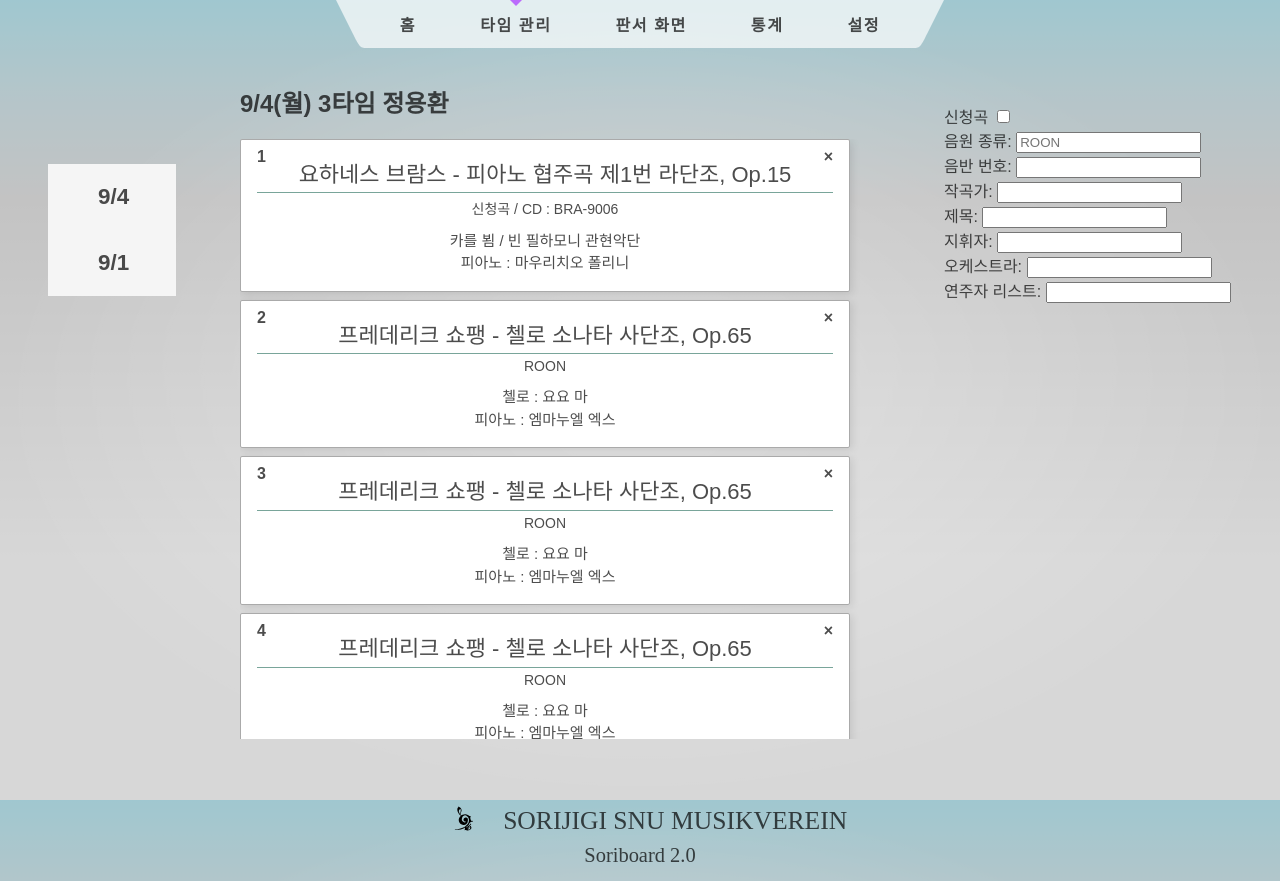
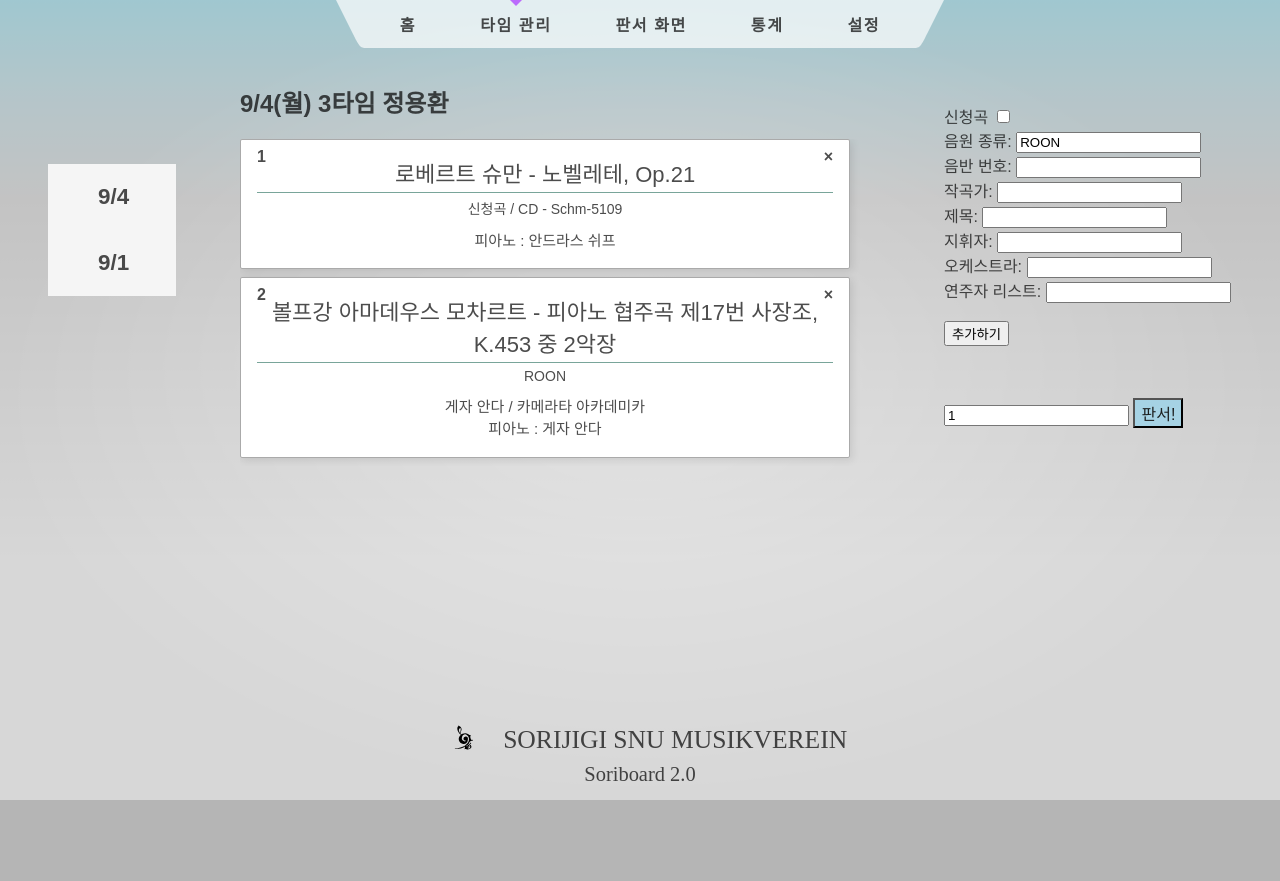
Before and after one commit to SNU-Sorijigi/SoriBoard-frontend, a SvelteKit app: page /time_manage in a window 1280 px wide. After the commit the page ends 800 px from the top, so only its background shows below. Built offline with nearby package versions, Linux system fonts and the light colour scheme.

Commit message:
time_manage

```diff
--- /dev/null
+++ b/src/lib/InlineEdit.svelte
@@ -0,0 +1,59 @@
+<script>
+    import { createEventDispatcher, onMount } from 'svelte'
+
+    export let value, required = true
+
+    const dispatch = createEventDispatcher()
+    let editing = false, original
+
+    onMount(() => {
+      original = value
+    })
+
+    function edit() {
+      editing = true
+    }
+
+    function submit() {
+          if (value != original) {
+              dispatch('submit', value)
+          }
+
+      editing = false
+    }
+
+    function keydown(event) {
+      if (event.key == 'Escape') {
+        event.preventDefault()
+        value = original
+        editing = false
+      }
+    }
+
+      function focus(element) {
+          element.focus()
+      }
+
+</script>
+
+  {#if editing}
+    <div on:submit|preventDefault={submit} on:keydown={keydown}>
+      <input bind:value on:blur={submit} {required} use:focus/>
+    </div>
+  {:else}
+    <div on:click={edit}>
+      {value}
+    </div>
+  {/if}
+
+  <style>
+    input {
+      border: none;
+      background: none;
+      font-size: inherit;
+      color: inherit;
+      font-weight: inherit;
+      text-align: inherit;
+      box-shadow: none;
+    }
+  </style>
--- /dev/null
+++ b/src/lib/server/database.js
@@ -0,0 +1,21 @@
+export const time_table = [
+    {
+        requested: 'on',
+        source: 'CD',
+        number: 'Schm-5109',
+        composer: '로베르트 슈만',
+        title: '노벨레테, Op.21',
+        conductor: '',
+        orchestra: '',
+        performer: '피아노 : 안드라스 쉬프'
+    },
+    {
+        source: 'ROON',
+        number: '',
+        composer: '볼프강 아마데우스 모차르트',
+        title: '피아노 협주곡 제17번 사장조, K.453 중 2악장',
+        conductor: '게자 안다',
+        orchestra: '카메라타 아카데미카',
+        performer: '피아노 : 게자 안다'
+    }
+]
--- /dev/null
+++ b/src/routes/time_manage/+page.server.js
@@ -0,0 +1,20 @@
+import { time_table } from "$lib/server/database";
+
+export function load() {
+    return {
+        time_table
+    };
+}
+
+export const actions = {
+    default: async ({ request }) => {
+        const data = await request.formData();
+        const converted = {};
+        for (const entry of data.entries()) {
+            const [key, value] = entry;
+            converted[key] = value;
+        }
+        console.log(converted);
+        time_table.push(converted);
+    }
+}
--- a/src/routes/time_manage/+page.svelte
+++ b/src/routes/time_manage/+page.svelte
@@ -1,6 +1,17 @@
 <script>
-	import { page } from '$app/stores';
     import Music from './Music.svelte'
+    import { current } from './display.js'
+
+    export let data;
+
+    function change() {
+        current.update((data) =>
+        ["요하네스 브람스", "피아노 협주곡 제1번 라단조, Op.15", "카를 뵘 / 빈 필하모니 관현악단 \n 피아노 : 마우리치오 폴리니"]
+        );
+        target_num++;
+    };
+
+    let target_num = 1;
 </script>
 
 <svelte:head>
@@ -37,64 +48,36 @@
     <h2>9/4(월) 3타임 정용환</h2>
 </div>
 <div class="time_table">
+    {#each data.time_table as info, i}
     <Music>
-        <span slot="id">1</span>
-        <span slot="composer">요하네스 브람스</span>
-	    <span slot="name">피아노 협주곡 제1번 라단조, Op.15</span>
-	    <span slot="requested">신청곡</span>
-    	<span slot="source">CD : BRA-9006</span>
-	    <span slot="conductor">카를 뵘</span>
-    	<span slot="orchestra">빈 필하모니 관현악단</span>
-	    <span slot="performer">피아노 : 마우리치오 폴리니</span>
+        <span slot="id">{i + 1}</span>
+        <span slot="composer">{info.composer}</span>
+	    <span slot="title">{info.title}</span>
+	    <span slot="requested">{#if info.requested === 'on'}신청곡 / {/if}</span>
+    	<span slot="source">{info.source} {#if info.number != ''}- {info.number}{/if}</span>
+        <span slot="orchestra">{#if info.conductor!=''}{info.conductor} / {info.orchestra}<br>{/if}</span>
+	    <span slot="performer">{info.performer}</span>
     </Music>
-    <Music>
-        <span slot="id">2</span>
-        <span slot="composer">프레데리크 쇼팽</span>
-	    <span slot="name">첼로 소나타 사단조, Op.65</span>
-    	<span slot="source">ROON</span>
-	    <span slot="performer">첼로 : 요요 마<br>피아노 : 엠마누엘 엑스</span>
-    </Music>
-    <Music>
-        <span slot="id">3</span>
-        <span slot="composer">프레데리크 쇼팽</span>
-	    <span slot="name">첼로 소나타 사단조, Op.65</span>
-    	<span slot="source">ROON</span>
-	    <span slot="performer">첼로 : 요요 마<br>피아노 : 엠마누엘 엑스</span>
-    </Music>
-    <Music>
-        <span slot="id">4</span>
-        <span slot="composer">프레데리크 쇼팽</span>
-	    <span slot="name">첼로 소나타 사단조, Op.65</span>
-    	<span slot="source">ROON</span>
-	    <span slot="performer">첼로 : 요요 마<br>피아노 : 엠마누엘 엑스</span>
-    </Music>
-    <Music>
-        <span slot="id">5</span>
-        <span slot="composer">프레데리크 쇼팽</span>
-	    <span slot="name">첼로 소나타 사단조, Op.65</span>
-    	<span slot="source">ROON</span>
-	    <span slot="performer">첼로 : 요요 마<br>피아노 : 엠마누엘 엑스</span>
-    </Music>
-    <Music>
-        <span slot="id">6</span>
-        <span slot="composer">프레데리크 쇼팽</span>
-	    <span slot="name">첼로 소나타 사단조, Op.65</span>
-    	<span slot="source">ROON</span>
-	    <span slot="performer">첼로 : 요요 마<br>피아노 : 엠마누엘 엑스</span>
-    </Music>
+    {/each}
 </div>
 
 <div class="command">
-    <form>
+    <form method="POST">
         <label>신청곡 <input name="requested" type="checkbox"></label><br>
-        <label>음원 종류: <input name="source" type="text" required placeholder="ROON"></label><br>
+        <label>음원 종류: <input name="source" type="text" required value="ROON"></label><br>
         <label>음반 번호: <input name="number" type="text"></label><br>
         <label>작곡가: <input name="composer" type="text" required></label><br>
-        <label>제목: <input name="name" type="text" required></label><br>
+        <label>제목: <input name="title" type="text" required></label><br>
         <label>지휘자: <input name="conductor" type="text"></label><br>
         <label>오케스트라: <input name="orchestra" type="text"></label><br>
-        <label>연주자 리스트: <input name="performer" type="text"></label><br>
+        <label>연주자 리스트: <input name="performer" type="text"></label><br><br>
+        <input type="submit" value="추가하기" class="submit">
     </form>
+    <br><br>
+    <input name="target" type="number" min="1" value={target_num}>
+    <button on:click={change}>판서!</button>
+    <br>
+
 </div>
 
 <style>
--- a/src/routes/time_manage/Music.svelte
+++ b/src/routes/time_manage/Music.svelte
@@ -11,24 +11,18 @@
 		<h2>
 			<slot name="composer"></slot>
 			-
-			<slot name="name"></slot>
+			<slot name="title"></slot>
 		</h2>
 		<div class="info">
             {#if $$slots.requested}
 			<slot name="requested"></slot>
-			/
             {/if}
 			<slot name="source"></slot>
 		</div>
 	</div>
 
 	<div class="performers">
-		{#if $$slots.conductor}
-		<slot name="conductor"></slot>
-		/
 		<slot name="orchestra"></slot>
-		<br>
-		{/if}
 		<slot name="performer"></slot>
 	</div>
 </div>
--- /dev/null
+++ b/src/routes/time_manage/display.js
@@ -0,0 +1,3 @@
+import { writable } from "svelte/store";
+
+export const current = writable(["", "", ""]);
```
Also changed, not shown: src/routes/display/+page.svelte (+11 -6 lines).
